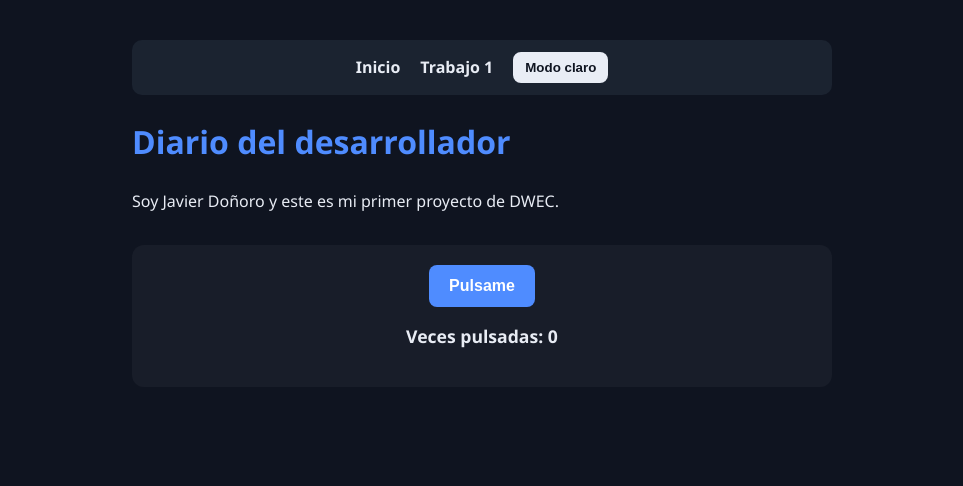
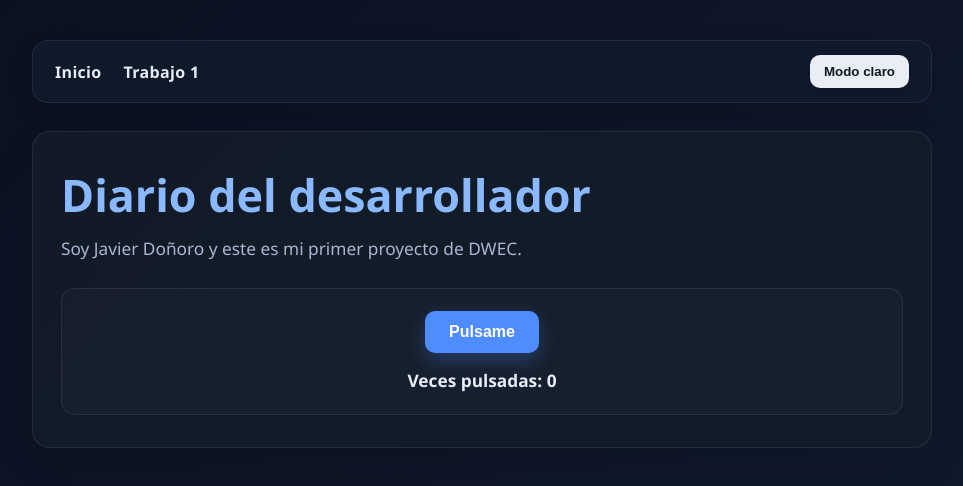
Before and after one commit to GoldenHardware/Javier_Do-oro_DWEC, a plain HTML site: page index.html in a window 1280 px wide. Shown: the whole page, without its empty margins (158-1121 px from the left). Drawn offline with Linux system fonts and the light colour scheme.

Commit message:
Mejora de interfaz

```diff
--- a/estilos.css
+++ b/estilos.css
@@ -1,53 +1,71 @@
 body {
-  --bg-color: #0f1420;
-  --text-color: #e8ecf4;
-  --nav-bg: #1b2330;
-  --nav-text: #e8ecf4;
-  --nav-hover: #4f8cff;
-  --heading-color: #4f8cff;
+  --bg-color: #0b1020;
+  --bg-accent: #121b2d;
+  --text-color: #e7edf8;
+  --muted-text: #a9b7d1;
+  --nav-bg: rgba(18, 27, 45, 0.82);
+  --nav-text: #e7edf8;
+  --nav-hover: #7cb8ff;
+  --heading-color: #8bb9ff;
+  --card-bg: rgba(19, 28, 42, 0.9);
   --button-bg: #e9edf5;
-  --button-text: #0f1420;
+  --button-text: #101827;
+  --button-primary: #4f8cff;
+  --button-primary-hover: #3c7df0;
+  --border-color: rgba(255, 255, 255, 0.08);
   font-family: "Segoe UI", system-ui, sans-serif;
-  background-color: var(--bg-color);
+  background: linear-gradient(135deg, var(--bg-color) 0%, #111c2f 100%);
   color: var(--text-color);
-  max-width: 700px;
-  margin: 40px auto;
-  padding: 0 20px;
-  line-height: 1.6;
-  transition: background-color 0.3s ease, color 0.3s ease;
+  margin: 0;
+  min-height: 100vh;
+  transition: background 0.3s ease, color 0.3s ease;
 }
 
 body.light-mode {
-  --bg-color: #f3f6fb;
-  --text-color: #1b2330;
-  --nav-bg: #dfe8f5;
-  --nav-text: #1b2330;
+  --bg-color: #eef4ff;
+  --bg-accent: #dfeaff;
+  --text-color: #1d2736;
+  --muted-text: #53627a;
+  --nav-bg: rgba(255, 255, 255, 0.9);
+  --nav-text: #1d2736;
   --nav-hover: #2d5fe8;
-  --heading-color: #2d5fe8;
-  --button-bg: #1b2330;
-  --button-text: #f3f6fb;
+  --heading-color: #244ec7;
+  --card-bg: rgba(255, 255, 255, 0.9);
+  --button-bg: #1d2736;
+  --button-text: #eef4ff;
+  --button-primary: #2d5fe8;
+  --button-primary-hover: #2249b2;
+  --border-color: rgba(29, 39, 54, 0.08);
+  background: linear-gradient(135deg, var(--bg-color) 0%, var(--bg-accent) 100%);
+}
+
+.page-shell {
+  max-width: 900px;
+  margin: 40px auto;
+  padding: 0 20px;
 }
 
 .navbar {
   background-color: var(--nav-bg);
-  border-radius: 10px;
-  padding: 12px 20px;
-  margin-bottom: 20px;
+  border: 1px solid var(--border-color);
+  border-radius: 16px;
+  padding: 14px 22px;
+  box-shadow: 0 10px 25px rgba(0, 0, 0, 0.12);
+  backdrop-filter: blur(10px);
 }
 
 .nav-content {
   display: flex;
-  justify-content: center;
+  justify-content: space-between;
   align-items: center;
-  gap: 20px;
+  gap: 16px;
 }
 
 .navbar ul {
   list-style: none;
   display: flex;
-  justify-content: center;
   align-items: center;
-  gap: 20px;
+  gap: 22px;
   margin: 0;
   padding: 0;
 }
@@ -56,6 +74,8 @@ body.light-mode {
   color: var(--nav-text);
   text-decoration: none;
   font-weight: 600;
+  letter-spacing: 0.02em;
+  transition: color 0.2s ease;
 }
 
 .navbar a:hover {
@@ -66,42 +86,63 @@ body.light-mode {
   background-color: var(--button-bg);
   color: var(--button-text);
   border: none;
-  border-radius: 8px;
-  padding: 8px 12px;
+  border-radius: 10px;
+  padding: 9px 14px;
   cursor: pointer;
-  font-weight: 600;
+  font-weight: 700;
+  box-shadow: 0 4px 12px rgba(0, 0, 0, 0.12);
+}
+
+.content-card {
+  margin-top: 28px;
+  background-color: var(--card-bg);
+  border: 1px solid var(--border-color);
+  border-radius: 18px;
+  padding: 32px 28px;
+  box-shadow: 0 16px 40px rgba(0, 0, 0, 0.12);
 }
 
 h1 {
+  margin: 0 0 12px;
   color: var(--heading-color);
+  font-size: clamp(2rem, 4vw, 2.8rem);
+}
+
+.intro-text {
+  margin: 0;
+  color: var(--muted-text);
+  font-size: 1.08rem;
 }
 
 .contador-section {
-  margin-top: 30px;
-  padding: 20px;
-  border-radius: 12px;
-  background-color: rgba(255, 255, 255, 0.04);
+  margin-top: 28px;
+  padding: 22px 20px;
+  border: 1px solid var(--border-color);
+  border-radius: 14px;
+  background: rgba(255, 255, 255, 0.02);
   text-align: center;
 }
 
 .contador-btn {
-  background-color: #4f8cff;
-  color: white;
+  background: var(--button-primary);
+  color: #fff;
   border: none;
-  border-radius: 8px;
-  padding: 12px 20px;
+  border-radius: 10px;
+  padding: 12px 24px;
   font-size: 1rem;
   font-weight: 700;
   cursor: pointer;
-  transition: background-color 0.2s ease;
+  transition: transform 0.15s ease, background-color 0.2s ease;
+  box-shadow: 0 8px 20px rgba(79, 140, 255, 0.28);
 }
 
 .contador-btn:hover {
-  background-color: #3b7af5;
+  background: var(--button-primary-hover);
+  transform: translateY(-1px);
 }
 
 .contador-section p {
-  margin-top: 15px;
-  font-size: 1.1rem;
+  margin: 16px 0 0;
+  font-size: 1.08rem;
   font-weight: 600;
 }
--- a/index.html
+++ b/index.html
@@ -7,6 +7,7 @@
 <link rel="stylesheet" href="estilos.css">
 </head>
 <body>
+  <div class="page-shell">
     <nav class="navbar">
       <div class="nav-content">
         <ul>
@@ -17,13 +18,16 @@
       </div>
     </nav>
 
+    <main class="content-card">
       <h1 id="titulo">Diario del desarrollador</h1>
-  <p>Soy Javier Doñoro y este es mi primer proyecto de DWEC.</p>
+      <p class="intro-text">Soy Javier Doñoro y este es mi primer proyecto de DWEC.</p>
 
       <section class="contador-section">
         <button id="contadorBtn" type="button" class="contador-btn">Pulsame</button>
         <p>Veces pulsadas: <span id="contador">0</span></p>
       </section>
+    </main>
+  </div>
 
   <script src="app.js"></script>
 </body>
```
Lines whose indentation alone changed are shown as unchanged.
